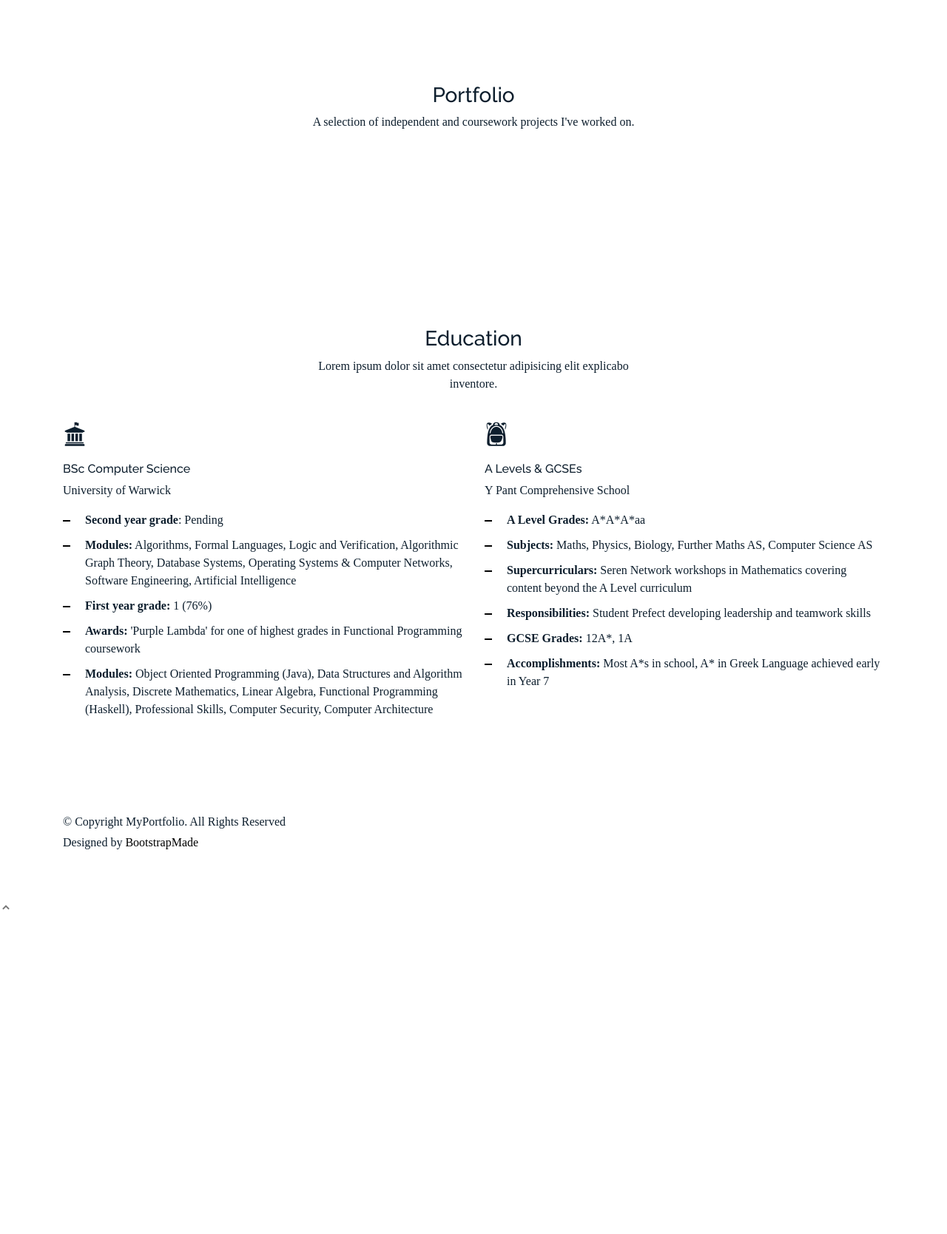
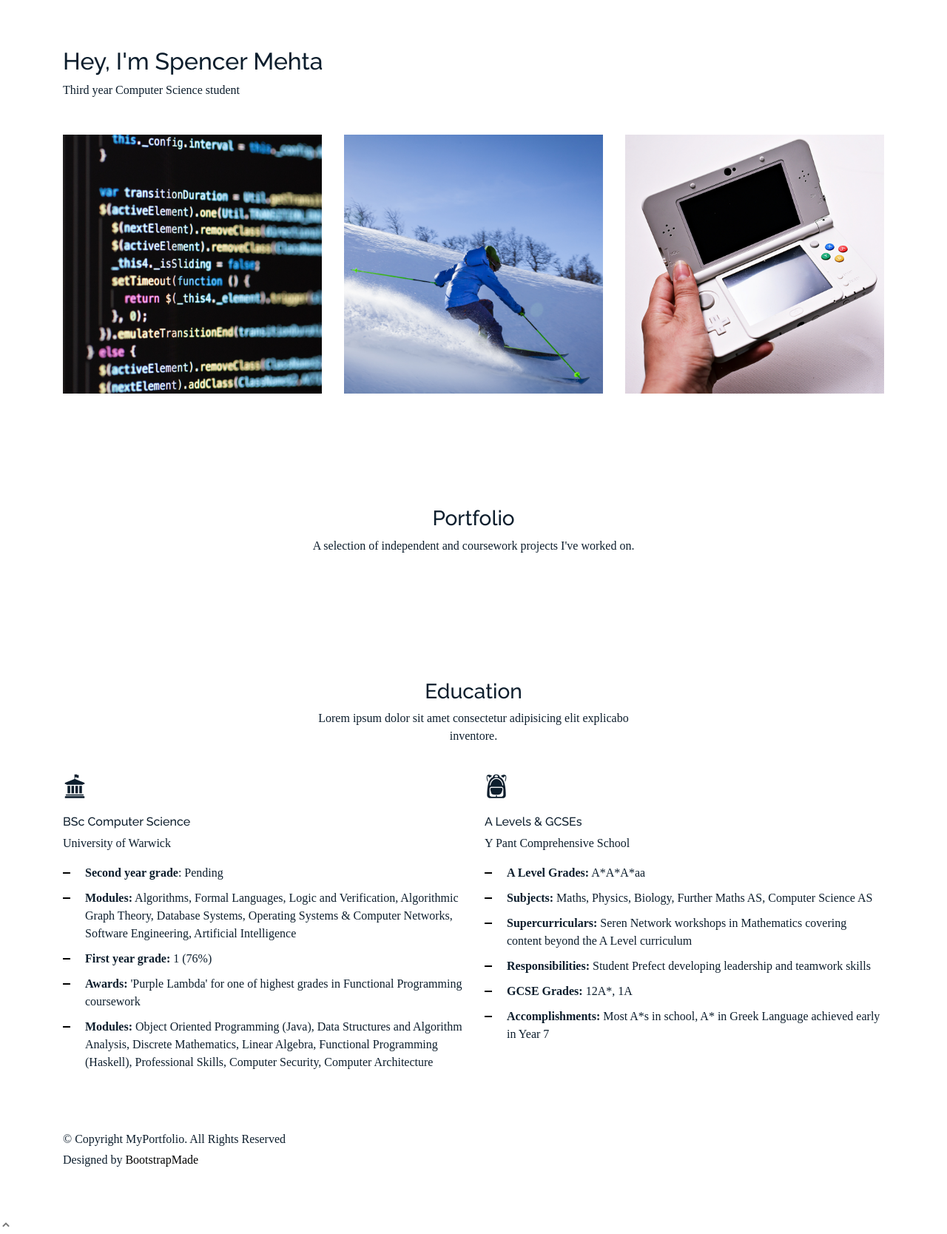
Before and after one commit to spencermehta/website, a Django app: page / in a window 1280 px wide. Shown: the part 109-1777 px from the top of the page at 74% size. Before the commit the page ends 1339 px from the top, so only its background shows below. Run offline with Django 3.2, Linux system fonts and the light colour scheme; data that the repository does not hold is empty; some libraries are stand-ins or nearby versions; some web fonts are replaced.

Commit message:
updated homepage

```diff
--- a/portfolio/settings.py
+++ b/portfolio/settings.py
@@ -39,7 +39,7 @@ INSTALLED_APPS = [
     'django.contrib.staticfiles',
     'portfolio',
     'projects',
-    'bootstrap4'
+    'bootstrap4',
 ]
 
 MIDDLEWARE = [
--- a/portfolio/static/css/style.css
+++ b/portfolio/static/css/style.css
@@ -26,7 +26,7 @@ h1, h2, h3, h4, h5, h6, .font-heading {
 }
 
 .section {
-  padding: 7rem 0;
+  padding: 4rem 0;
 }
 
 .filters a {
--- a/portfolio/templates/base2.html
+++ b/portfolio/templates/base2.html
@@ -43,6 +43,7 @@
 <body>
 
 {% include 'menu2.html' %}
+{% include 'intro.html' %}
 
 {% block content %}
 {% endblock %}
--- /dev/null
+++ b/portfolio/templates/intro.html
@@ -0,0 +1,41 @@
+{% load static %}
+<!-- ======= Works Section ======= -->
+<section class="section site-portfolio">
+    <div class="container">
+    <div class="row mb-5 align-items-center">
+        <div class="col-md-12 col-lg-6 mb-4 mb-lg-0" data-aos="fade-up">
+        <h2>Hey, I'm Spencer Mehta</h2>
+        <p class="mb-0">Third year Computer Science student</p>
+        </div>
+    </div>
+    <div id="portfolio-grid" class="row no-gutter" data-aos="fade-up" data-aos-delay="200">
+        <div class="item web col-sm-6 col-md-4 col-lg-4 mb-4">
+        <a class="item-wrap fancybox">
+            <div class="work-info">
+            <h3>Computer Science Student</h3>
+            <span>Career</span>
+            </div>
+            <img class="img-fluid" style="height:350px" src="{% static 'img/StockSnap_1STVFMTBJY.jpg' %}">
+        </a>
+        </div>
+        <div class="item photography col-sm-6 col-md-4 col-lg-4 mb-4">
+        <a class="item-wrap fancybox">
+            <div class="work-info">
+            <h3>Skiing</h3>
+            <span>Hobby</span>
+            </div>
+            <img class="img-fluid" style="height:350px;" src="{% static 'img/negative-space-ski-snow-blue-key-downhill-terje-sollie.jpg' %}">
+        </a>
+        </div>
+        <div class="item branding col-sm-6 col-md-4 col-lg-4 mb-4">
+        <a class="item-wrap fancybox">
+            <div class="work-info">
+            <h3>Video Games</h3>
+            <span>Hobby</span>
+            </div>
+            <img class="img-fluid" style="height:350px" src="{% static 'img/negative-space-woman-holding-game-console-nintendo-ds-white-minimal-diana.jpg' %}">
+        </a>
+        </div>
+    </div>
+    </div>
+</section><!-- End  Works Section -->
```
Also changed, not shown: portfolio/static/img/StockSnap_1STVFMTBJY.jpg (added), portfolio/static/img/negative-space-ski-snow-blue-key-downhill-terje-sollie.jpg (added), portfolio/static/img/negative-space-woman-holding-game-console-nintendo-ds-white-minimal-diana.jpg (added).
